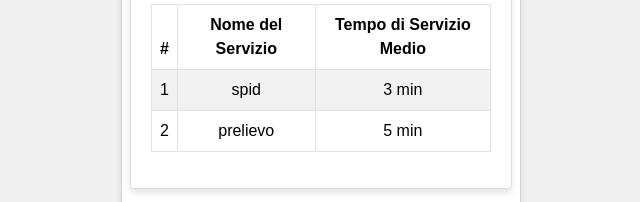
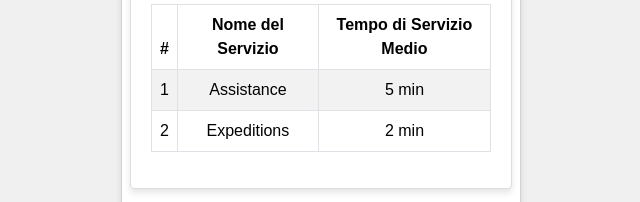
Before and after one commit to demoa00/se2023-11-OfficeQueueManager, a React (Vite) app in the folder client/: page /serveClient in a window 1280 px wide. Shown: the part 148-350 px from the top of the page, without its empty margins (319-959 px from the left). Built offline with nearby package versions, Linux system fonts and the light colour scheme.

Commit message:
minor fix servenextclient

```diff
--- a/client/src/screens/ServeNextClient.jsx
+++ b/client/src/screens/ServeNextClient.jsx
@@ -1,6 +1,7 @@
 import React, { useEffect, useState } from 'react'
 import {Button, Col, Container, Row, Table} from 'react-bootstrap'
 import '../style/serveNextClient.css'
+import DataAPI from "../FunctionalAPI/DataAPI.jsx";
 
 function ServeNextClient() {
     const [nuovoCliente, setNuovoCliente] = useState(null);
@@ -9,9 +10,13 @@ function ServeNextClient() {
     const [tempoTrascorso, setTempoTrascorso] = useState(0);
     const [intervalloTempo, setIntervalloTempo] = useState(null);
 
+    const servizi = ([{id:1, nome:"Assistance", averageServiceTime:"5"}, {id:2, nome:"Expeditions", averageServiceTime:"2"}])
+
+
     const chiamaNuovoCliente = async () => {
-        setTimeout(()=>{
-            setNuovoCliente({id:"1", serviceId:"1", service:"SPID"})
+        setTimeout(async ()=>{
+
+            setNuovoCliente({id:"1", serviceId:"1", service:"Assistance"})
             setServizioInCorso(true);
             const tempoInizioServizio = new Date()
 
@@ -22,9 +27,11 @@ function ServeNextClient() {
                 setTempoTrascorso(tempoTrascorso);
             }, 1000); // Ogni secondo
             setIntervalloTempo(intervalId);
-            /*try {
+
+             /*
+            try {
                 // Chiamata all'API per ottenere i dati del nuovo cliente
-                const response = await fetch('URL_DEL_TUO_ENDPOINT_API');
+                const response = await DataAPI.GetNextTicket(servizi[0].nome);
                 if (!response.ok) {
                     throw new Error('Errore nella chiamata API');
                 }
@@ -49,7 +56,9 @@ function ServeNextClient() {
                 // Gestire gli errori in modo appropriato, ad esempio, mostrando un messaggio all'utente
             }
 
-             */
+              */
+
+
         },5)
 
     };
@@ -83,7 +92,7 @@ function ServeNextClient() {
                         </Row>
                         <Row className='mb-5'>
                             <Col>
-                                <p>Client id: {JSON.parse(JSON.stringify(nuovoCliente)).id}</p>
+                                <p>Ticket Number: {JSON.parse(JSON.stringify(nuovoCliente)).id}</p>
 
                             </Col>
                             <Col>
@@ -105,7 +114,7 @@ function ServeNextClient() {
                 ) : (
                     <Col xs={12}>
                         <Row className='mb-5'>
-                            <ServiziDaServire />
+                            <ServiziDaServire servizi = {servizi} />
                         </Row>
                         <Row>
                             <Button variant="primary" onClick={chiamaNuovoCliente}>
@@ -119,7 +128,7 @@ function ServeNextClient() {
     );
 }
 
-function ServiziDaServire() {
+function ServiziDaServire(props) {
    // const [servizi, setServizi] = useState([]);
 
     /*useEffect(() => {
@@ -138,12 +147,12 @@ function ServiziDaServire() {
     setServizi([{id:1, nome:"spid", averageServiceTime:"3"},{id:2, nome:"prelievo", averageServiceTime:"5"}])
 
      */
-    const servizi = [{id:1, nome:"spid", averageServiceTime:"3"},{id:2, nome:"prelievo", averageServiceTime:"5"}]
+
 
     return (
         <Col xs={12}>
             <Row>
-                {servizi.length > 0 ? (
+                {props.servizi.length > 0 ? (
                     <div className="servizi-container">
                         <h2>Servizi da servire</h2>
                         <Table striped bordered hover>
@@ -155,7 +164,7 @@ function ServiziDaServire() {
                             </tr>
                             </thead>
                             <tbody>
-                            {servizi.map((servizio, index) => (
+                            {props.servizi.map((servizio, index) => (
                                 <tr key={index}>
                                     <td>{index + 1}</td>
                                     <td>{JSON.parse(JSON.stringify(servizio)).nome}</td>
```
